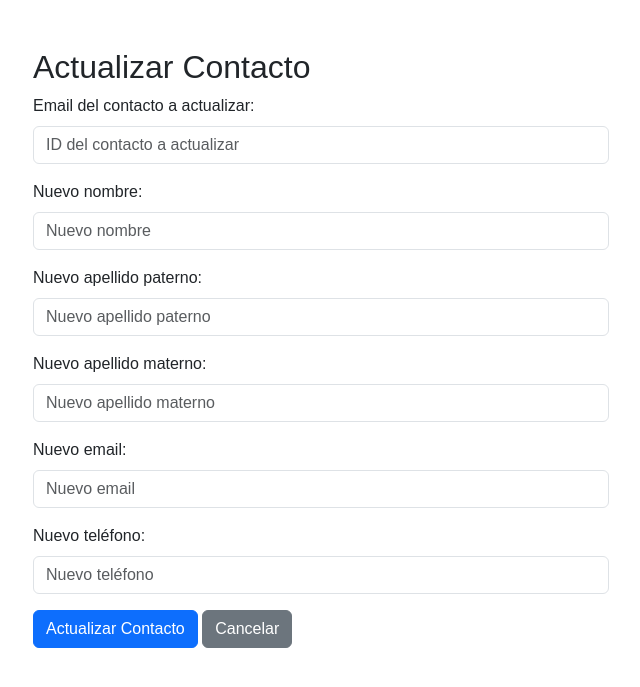
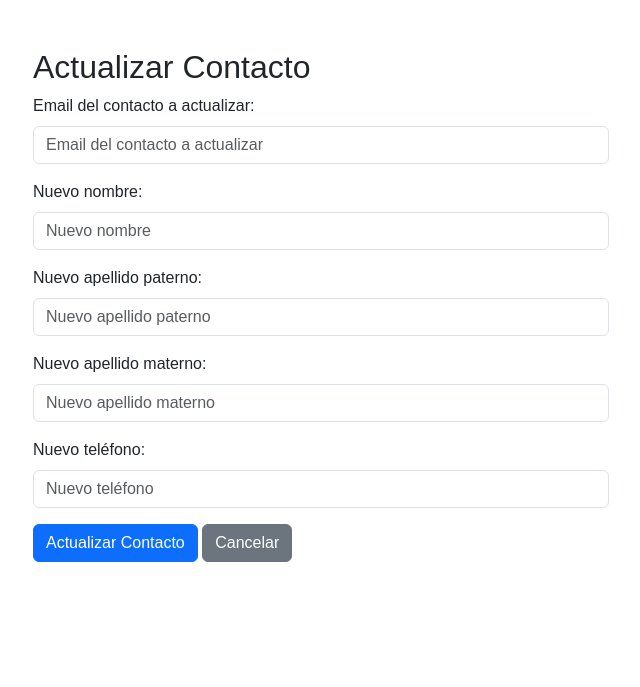
Before and after one commit to Alonso-Dominguez/frontend_contactos_bloqueo, a Flask app: page /actualizar in a window 1280 px wide. Shown: the top 687 px of the page, without its empty margins (319-959 px from the left). Run offline with Flask 3, Linux system fonts and the light colour scheme.

Commit message:
Update actualizar.html

```diff
--- a/templates/actualizar.html
+++ b/templates/actualizar.html
@@ -16,8 +16,8 @@
         <!-- Utiliza clases de Bootstrap para los formularios -->
         <form>
             <div class="mb-3">
-                <label for="actualizar-id" class="form-label">Email del contacto a actualizar:</label>
-                <input type="text" class="form-control" id="actualizar-id" placeholder="ID del contacto a actualizar">
+                <label for="actualizar-email" class="form-label">Email del contacto a actualizar:</label>
+                <input type="text" class="form-control" id="actualizar-email" placeholder="Email del contacto a actualizar">
             </div>
             <div class="mb-3">
                 <label for="actualizar-nombre" class="form-label">Nuevo nombre:</label>
@@ -30,10 +30,6 @@
             <div class="mb-3">
                 <label for="actualizar-apellido-materno" class="form-label">Nuevo apellido materno:</label>
                 <input type="text" class="form-control" id="actualizar-apellido-materno" placeholder="Nuevo apellido materno">
-            </div>
-            <div class="mb-3">
-                <label for="actualizar-email" class="form-label">Nuevo email:</label>
-                <input type="text" class="form-control" id="actualizar-email" placeholder="Nuevo email">
             </div>
             <div class="mb-3">
                 <label for="actualizar-telefono" class="form-label">Nuevo teléfono:</label>
```
